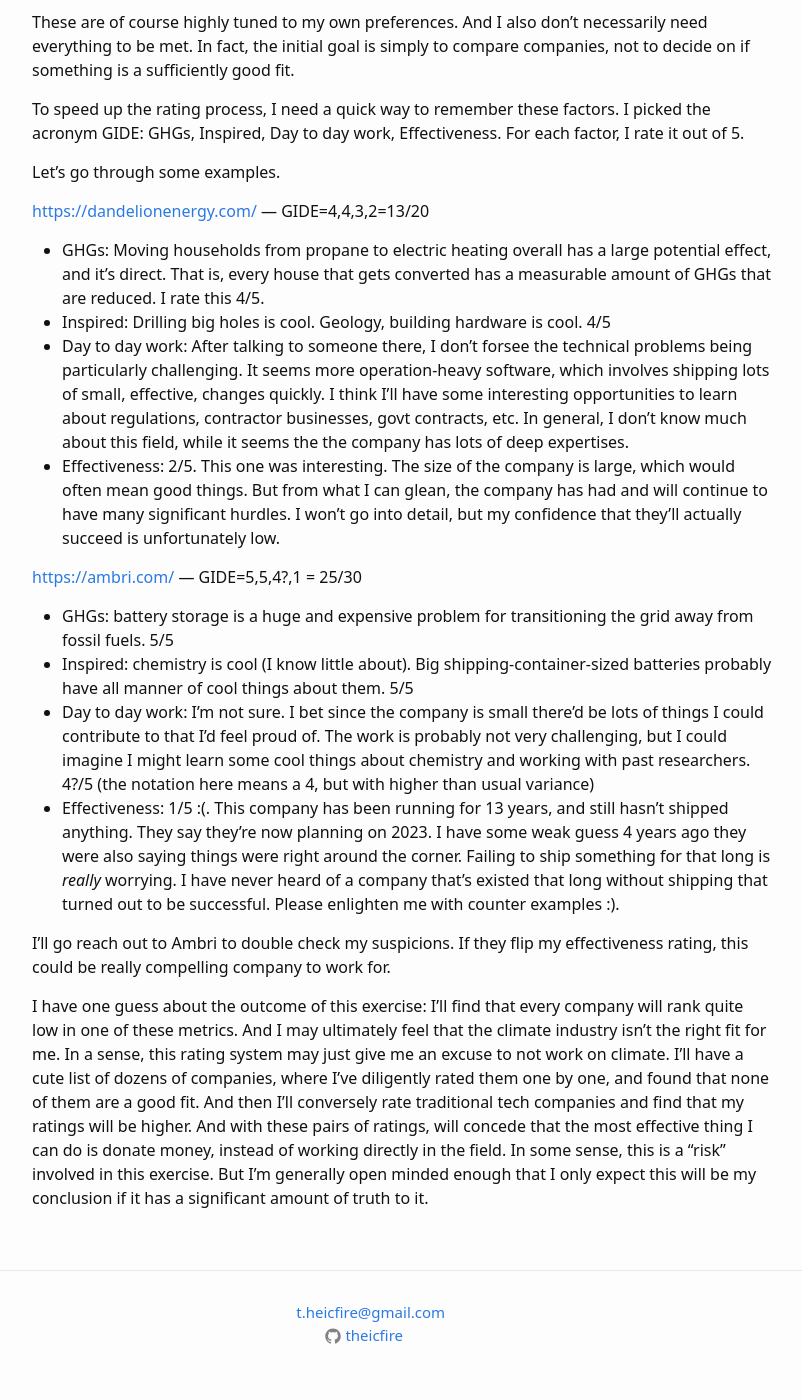
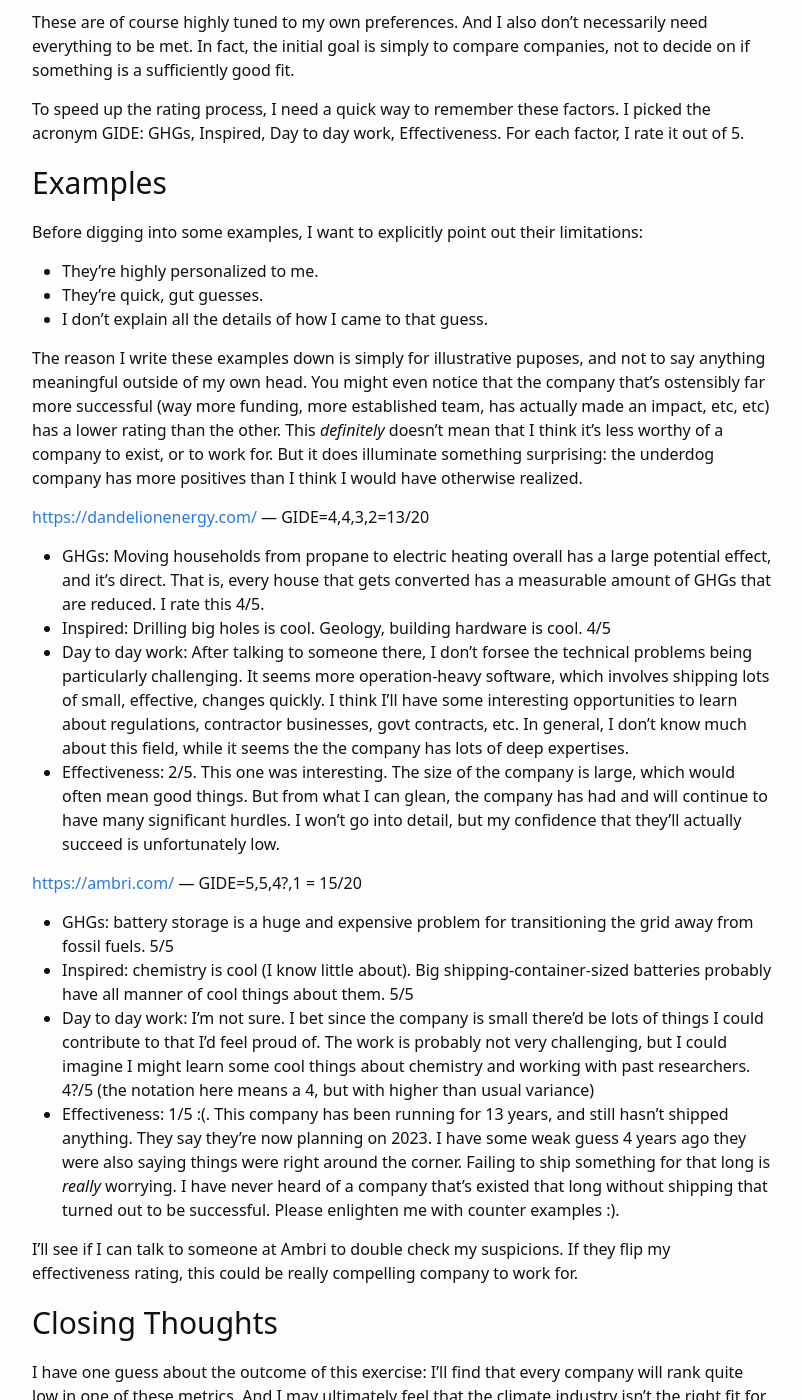
Before and after one commit to chaselambda/chaselambda.github.io, a Jekyll site: the page built from _posts/2022-12-18-systematic-climate.md, in a window 1280 px wide and 1400 px high, scrolled down 2353 px. Shown: the whole window, without its empty margins (238-1040 px from the left). Built offline with Jekyll 4.4.1, drawn with Linux system fonts in a browser that asks for light colours.

Commit message:
Fix math, clarifications

```diff
--- a/_posts/2022-12-18-systematic-climate.md
+++ b/_posts/2022-12-18-systematic-climate.md
@@ -64,7 +64,14 @@
 
 To speed up the rating process, I need a quick way to remember these factors. I picked the acronym GIDE: GHGs, Inspired, Day to day work, Effectiveness. For each factor, I rate it out of 5.
 
-Let’s go through some examples.
+## Examples
+Before digging into some examples, I want to explicitly point out their limitations:
+- They're highly personalized to me.
+- They're quick, gut guesses.
+- I don't explain all the details of how I came to that guess.
+
+The reason I write these examples down is simply for illustrative puposes, and not to say anything meaningful outside of my own head. You might even notice that the company that's ostensibly far more successful (way more funding, more established team, has actually made an impact, etc, etc) has a lower rating than the other. This *definitely* doesn't mean that I think it's less worthy of a company to exist, or to work for. But it does illuminate something surprising: the underdog
+company has more positives than I think I would have otherwise realized.
 
 [https://dandelionenergy.com/](https://dandelionenergy.com/) — GIDE=4,4,3,2=13/20
 
@@ -73,13 +80,14 @@
 - Day to day work: After talking to someone there, I don’t forsee the technical problems being particularly challenging. It seems more operation-heavy software, which involves shipping lots of small, effective, changes quickly. I think I’ll have some interesting opportunities to learn about regulations, contractor businesses, govt contracts, etc. In general, I don’t know much about this field, while it seems the the company has lots of deep expertises.
 - Effectiveness: 2/5. This one was interesting. The size of the company is large, which would often mean good things. But from what I can glean, the company has had and will continue to have many significant hurdles. I won’t go into detail, but my confidence that they’ll actually succeed is unfortunately low.
 
-[https://ambri.com/](https://ambri.com/) — GIDE=5,5,4?,1 = 25/30
+[https://ambri.com/](https://ambri.com/) — GIDE=5,5,4?,1 = 15/20
 
 - GHGs: battery storage is a huge and expensive problem for transitioning the grid away from fossil fuels. 5/5
 - Inspired: chemistry is cool (I know little about). Big shipping-container-sized batteries probably have all manner of cool things about them. 5/5
 - Day to day work: I’m not sure. I bet since the company is small there’d be lots of things I could contribute to that I’d feel proud of. The work is probably not very challenging, but I could imagine I might learn some cool things about chemistry and working with past researchers. 4?/5 (the notation here means a 4, but with higher than usual variance)
 - Effectiveness: 1/5 :(. This company has been running for 13 years, and still hasn’t shipped anything. They say they’re now planning on 2023. I have some weak guess 4 years ago they were also saying things were right around the corner. Failing to ship something for that long is *really* worrying. I have never heard of a company that’s existed that long without shipping that turned out to be successful. Please enlighten me with counter examples :).
 
-I’ll go reach out to Ambri to double check my suspicions. If they flip my effectiveness rating, this could be really compelling company to work for.
+I’ll see if I can talk to someone at Ambri to double check my suspicions. If they flip my effectiveness rating, this could be really compelling company to work for.
 
+## Closing Thoughts
 I have one guess about the outcome of this exercise: I’ll find that every company will rank quite low in one of these metrics. And I may ultimately feel that the climate industry isn’t the right fit for me. In a sense, this rating system may just give me an excuse to not work on climate. I’ll have a cute list of dozens of companies, where I’ve diligently rated them one by one, and found that none of them are a good fit. And then I’ll conversely rate traditional tech companies and find that my ratings will be higher. And with these pairs of ratings, will concede that the most effective thing I can do is donate money, instead of working directly in the field. In some sense, this is a “risk” involved in this exercise. But I’m generally open minded enough that I only expect this will be my conclusion if it has a significant amount of truth to it.
```
